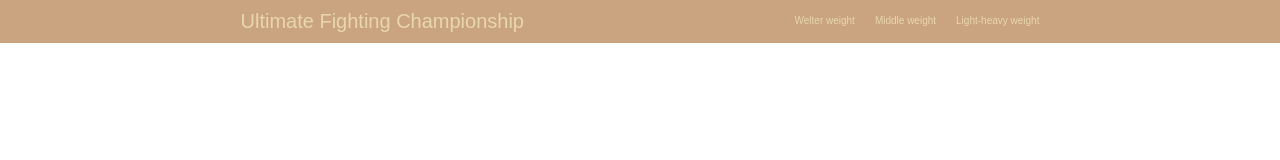
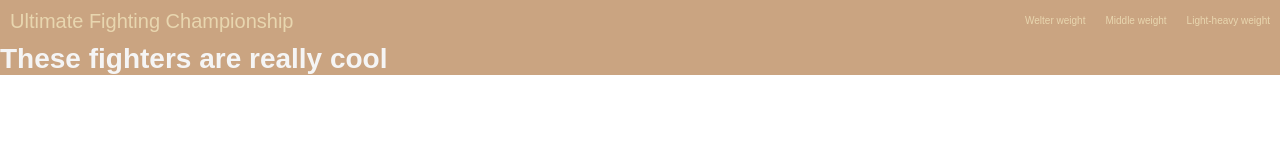
Before and after one commit to kimdelacruz/landing_page, a plain HTML site: page index.html in a window 1280 px wide. Drawn offline with Linux system fonts and the light colour scheme.

Commit message:
Add index.html style.css

```diff
--- a/index.html
+++ b/index.html
@@ -17,5 +17,12 @@
             <div>Light-heavy weight</div>
         </ul>
     </div>
+
+<div class="top_container">
+    <div class="small-container">
+         <div class="statement"> These fighters are really cool </div>
+    </div>
+</div>
+
 </body>
 </html>
--- a/style.css
+++ b/style.css
@@ -2,11 +2,12 @@
 font-family: sans-serif, "Roboto";
 margin: 0;
 }
+
 .heading {
     background-color: rgba(165, 101, 42, 0.59);
     color: #e8d6af;
     display: flex;
-    justify-content: space-evenly;
+    justify-content: space-between;
     padding: 10px;
 }
 .logo {
@@ -20,3 +21,12 @@ ul {
     gap: 20px;
     padding-top: 5px;
 }
+
+.top_container{
+    background-color:rgba(165, 101, 42, 0.59);
+}
+.statement{
+    font-size: 28px;
+    font-weight: bolder;
+    color:whitesmoke;
+}
```
